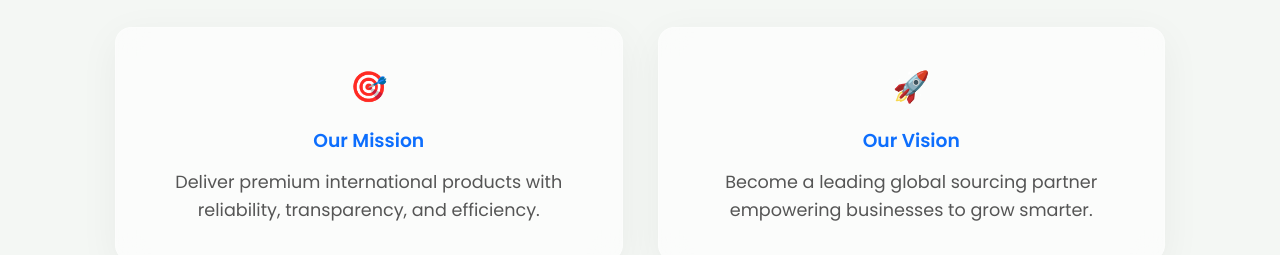
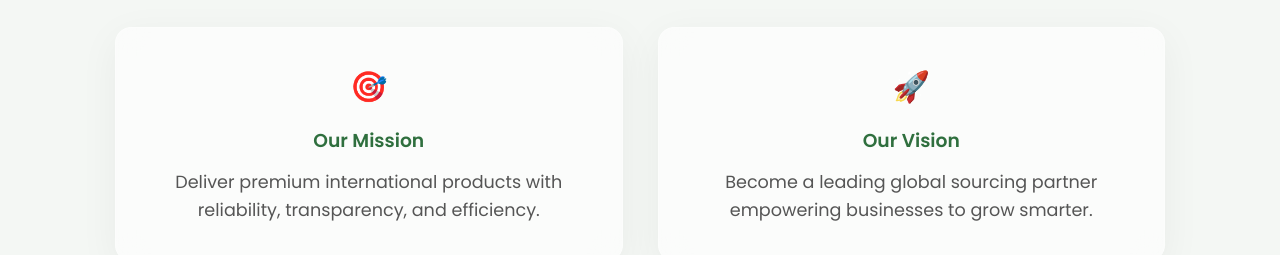
Before and after one commit to jass-kaurr/JJImpex, a React app in the folder frontend/: page / in a window 1280 px wide. Shown: the part 1000-1255 px from the top of the page. Built offline with nearby package versions, Linux system fonts and the light colour scheme; no server answers; the HTML template or start-up script is replaced by a standard one.

Commit message:
Fixed home css

```diff
--- a/frontend/src/index.css
+++ b/frontend/src/index.css
@@ -359,7 +359,7 @@ section h2 {
 
 .mv-box h3 {
   margin-bottom: 12px;
-  color: #0d6efd;
+  color: #2f6f3e;
   font-weight: 600;
 }
 
```
